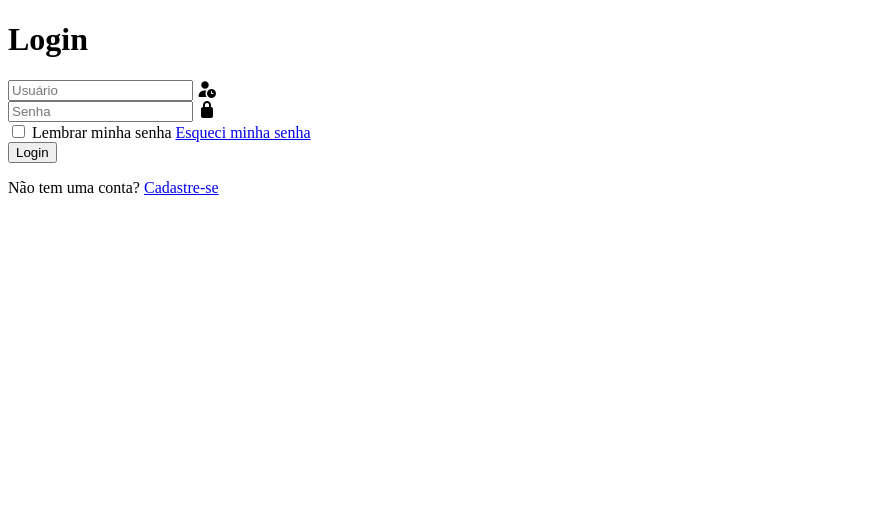
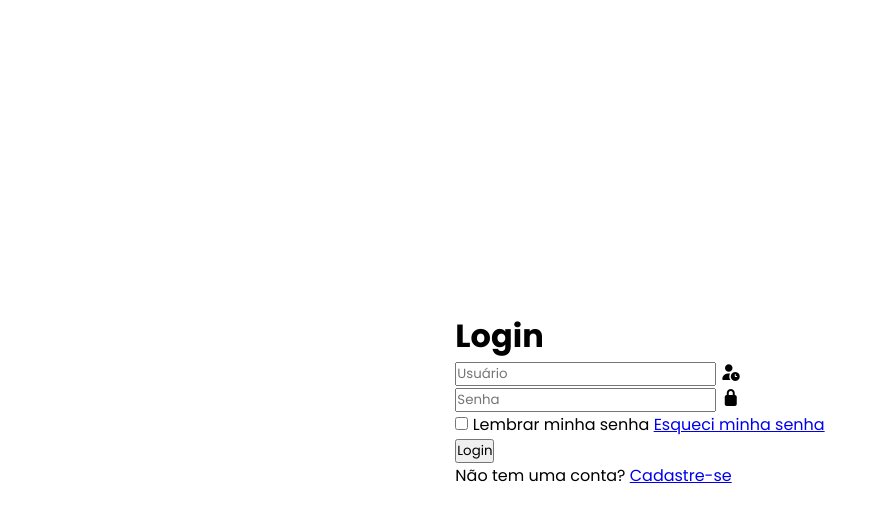
Before and after one commit to viniciusbrandao98/tela-de-login, a plain HTML site: page index.html in a window 1280 px wide. Shown: the whole page, without its empty margins (0-879 px from the left). Drawn offline with Linux system fonts and the light colour scheme.

Commit message:
style: alteração da fonte no projeto e centralização do mesmo na tela, com display flex.

```diff
--- a/index.html
+++ b/index.html
@@ -8,6 +8,7 @@
     <link rel="stylesheet" href="https://cdnjs.cloudflare.com/ajax/libs/font-awesome/7.0.1/css/all.min.css"
         integrity="sha512-2SwdPD6INVrV/lHTZbO2nodKhrnDdJK9/kg2XD1r9uGqPo1cUbujc+IYdlYdEErWNu69gVcYgdxlmVmzTWnetw=="
         crossorigin="anonymous" referrerpolicy="no-referrer" />
+        <link rel="stylesheet" href="style.css">
 </head>
 
 <body>
--- a/style.css
+++ b/style.css
@@ -0,0 +1,16 @@
+@import url('https://fonts.googleapis.com/css2?family=Cabin:ital,wght@0,400..700;1,400..700&family=Inter:ital,opsz,wght@0,14..32,100..900;1,14..32,100..900&family=Poppins:ital,wght@0,100;0,200;0,300;0,400;0,500;0,600;0,700;0,800;0,900;1,100;1,200;1,300;1,400;1,500;1,600;1,700;1,800;1,900&family=Righteous&family=Sarala:wght@400;700&display=swap');
+
+
+* {
+    margin: 0;
+    padding: 0;
+    box-sizing: border-box;
+    font-family: "Poppins", sans-serif;
+}
+
+body {
+    display: flex;
+    justify-content: center;
+    align-items: center;
+    min-height: 100vh;
+}
```
